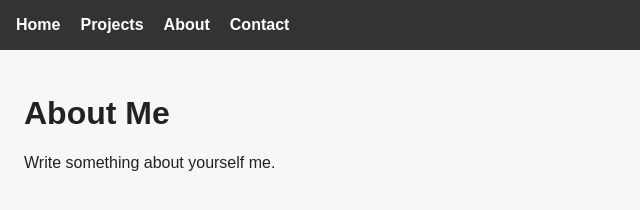
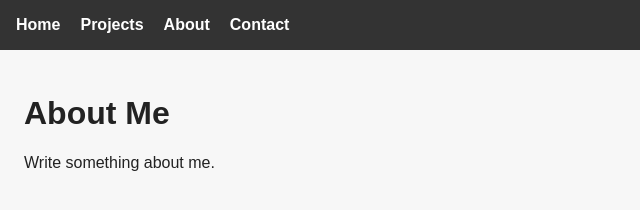
Before and after one commit to c-magniez/c-magniez.github.io, a plain HTML site: page index.html in a window 1280 px wide. Both pictures are taken after a click on the link "About". Shown: the full height of the page, 0-640 px from the left. Drawn offline with nearby package versions, Linux system fonts and the light colour scheme.

Commit message:
test small increment

```diff
--- a/index.html
+++ b/index.html
@@ -69,7 +69,7 @@
 
   <div id="about" class="tab">
     <h1>About Me</h1>
-    <p>Write something about yourself me.</p>
+    <p>Write something about me.</p>
   </div>
 
   <div id="contact" class="tab">
```
